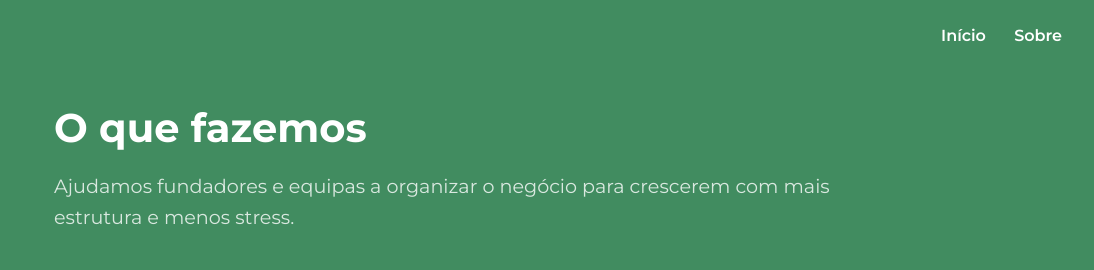
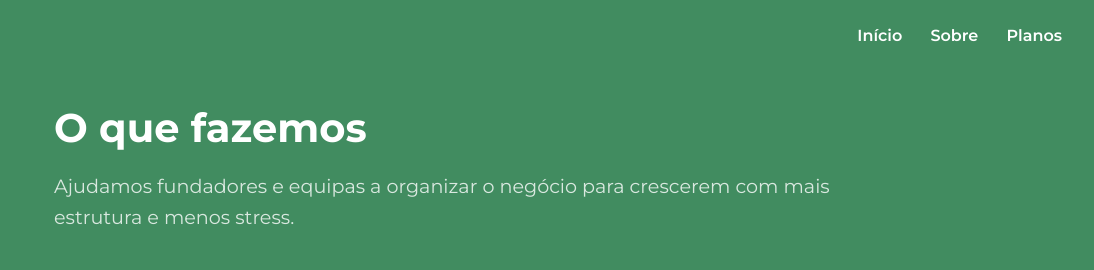
Before and after one commit to joaosimoes453/resolve-website, a plain HTML site: page servicos.html in a window 1280 px wide. Shown: the top 270 px of the page, 186-1280 px from the left. Drawn offline with Linux system fonts and the light colour scheme.

Commit message:
Update servicos.html

```diff
--- a/servicos.html
+++ b/servicos.html
@@ -124,6 +124,7 @@
   <nav>
     <a href="index.html">Início</a>
     <a href="sobre.html">Sobre</a>
+    <a href="planos.html">Planos</a>
   </nav>
 </header>
 
```
